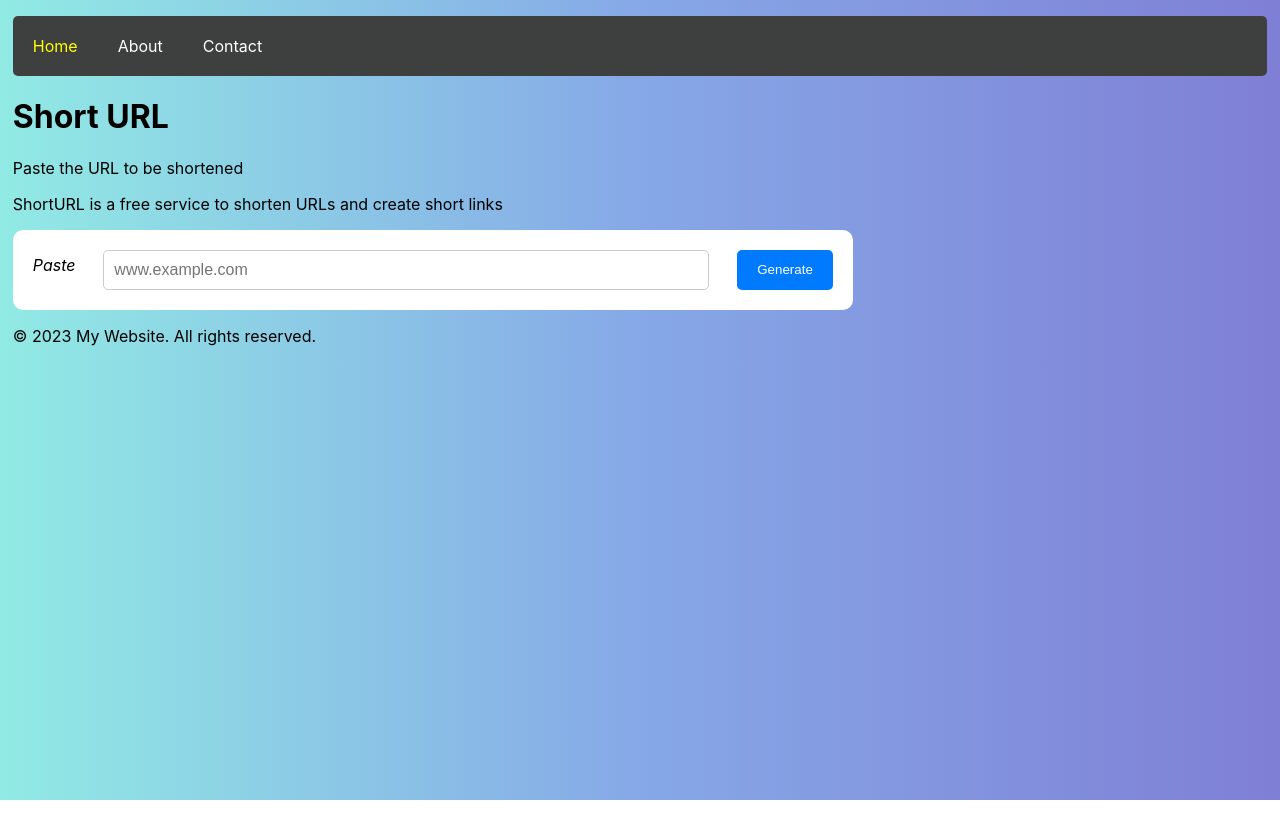
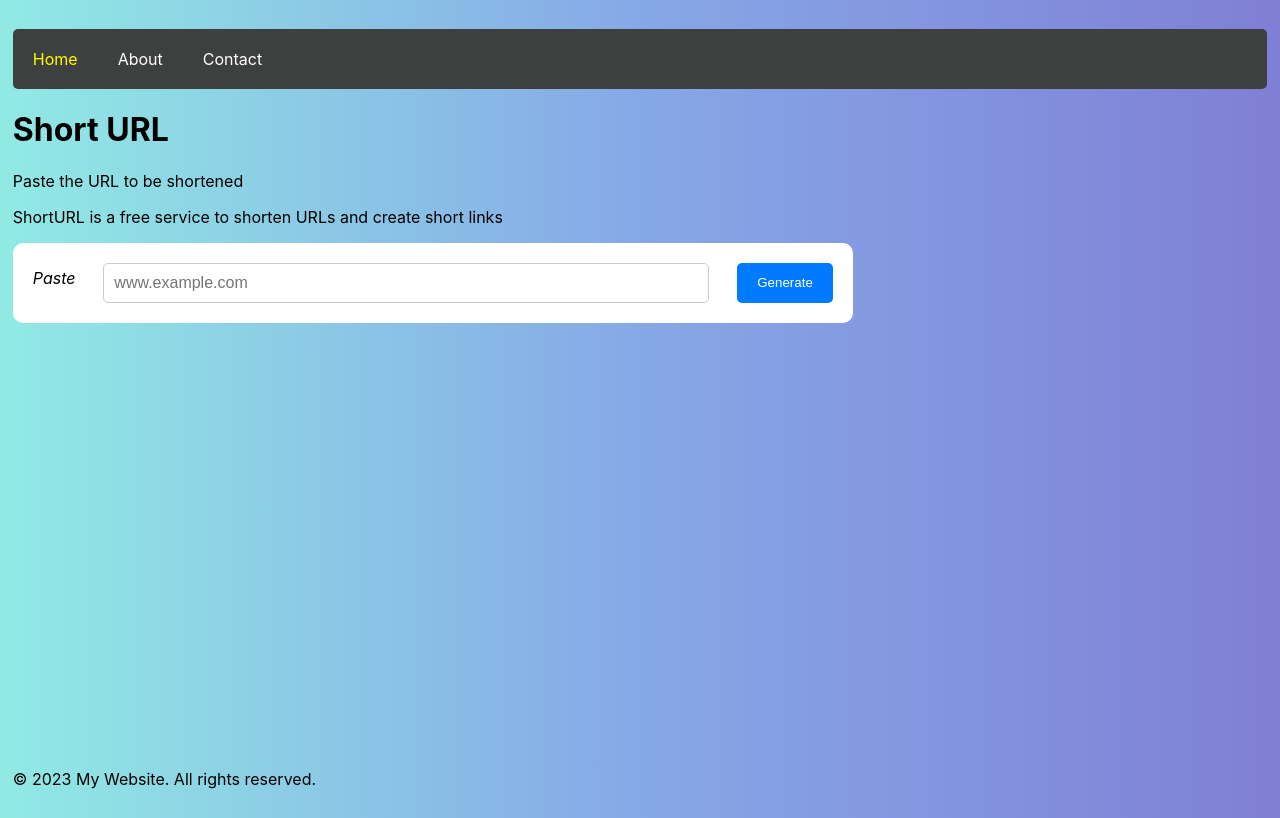
Before and after one commit to pesto-students/p7-jitesh-sutariyaparas, a React (Create React App) app in the folder Week-13/url_shortner/: page / in a window 1280 px wide. Built offline with nearby package versions, Linux system fonts and the light colour scheme.

Commit message:
Set Footer position

```diff
--- a/Week-13/url_shortner/public/index.html
+++ b/Week-13/url_shortner/public/index.html
@@ -3,7 +3,7 @@
   <head>
     <meta charset="utf-8" />
     <link rel="icon" href="%PUBLIC_URL%/favicon.ico" />
-    <meta name="viewport" content="width=device-width, initial-scale=1" />
+    <meta name="viewport" content="width=device-width, initial-scale=1.0" />
     <meta name="theme-color" content="#000000" />
     <meta
       name="description"
--- a/Week-13/url_shortner/src/index.css
+++ b/Week-13/url_shortner/src/index.css
@@ -8,7 +8,6 @@
   background: #7F7FD5;  /* fallback for old browsers */
   background: -webkit-linear-gradient(to right, #91EAE4, #86A8E7, #7F7FD5);  /* Chrome 10-25, Safari 5.1-6 */
   background: linear-gradient(to right, #91EAE4, #86A8E7, #7F7FD5); /* W3C, IE 10+/ Edge, Firefox 16+, Chrome 26+, Opera 12+, Safari 7+ */
-
 }
 
 code {
--- a/Week-13/url_shortner/src/pages/HomePage/index.js
+++ b/Week-13/url_shortner/src/pages/HomePage/index.js
@@ -2,8 +2,7 @@
 import { getApiCall } from "../../ApiManager";
 import ListUrl from "../../components/ListUrl";
 import "./home.css";
-import { ToastContainer, toast } from 'react-toastify';
-import 'react-toastify/dist/ReactToastify.css';
+
 
 function HomePage() {
   const [urlToShort, setUrlToShort] = useState("");
--- a/Week-13/url_shortner/src/pages/Layout/index.js
+++ b/Week-13/url_shortner/src/pages/Layout/index.js
@@ -7,6 +7,8 @@
 
   return (
     <>
+      <div className="app-layout">
+        <div>
           <nav>
             <ul className="nav-header">
               <li>
@@ -27,7 +29,9 @@
               </li>
               <li>
                 <Link
-              className={location.pathname === "/contact" ? "nav-active" : ""}
+                  className={
+                    location.pathname === "/contact" ? "nav-active" : ""
+                  }
                   to="/contact"
                 >
                   Contact
@@ -37,7 +41,11 @@
           </nav>
 
           <Outlet />
+        </div>
+        <div>
           <Footer />
+        </div>
+      </div>
     </>
   );
 };
--- a/Week-13/url_shortner/src/pages/Layout/layout.css
+++ b/Week-13/url_shortner/src/pages/Layout/layout.css
@@ -1,3 +1,9 @@
+.app-layout {
+  display: flex;
+  flex-direction: column;
+  justify-content: space-between;
+  height: 99vh;
+}
 li {
   display: inline;
   padding: 20px;
```
Lines whose indentation alone changed are shown as unchanged.
